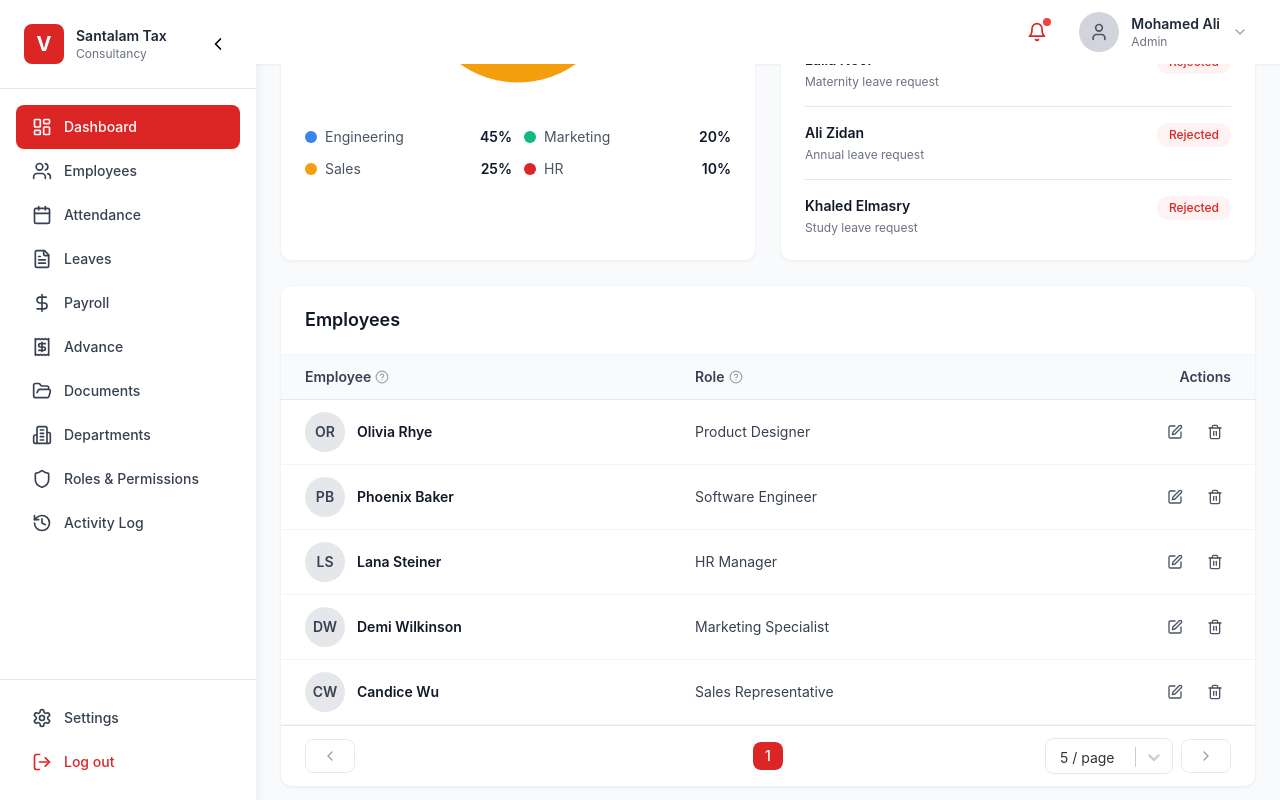
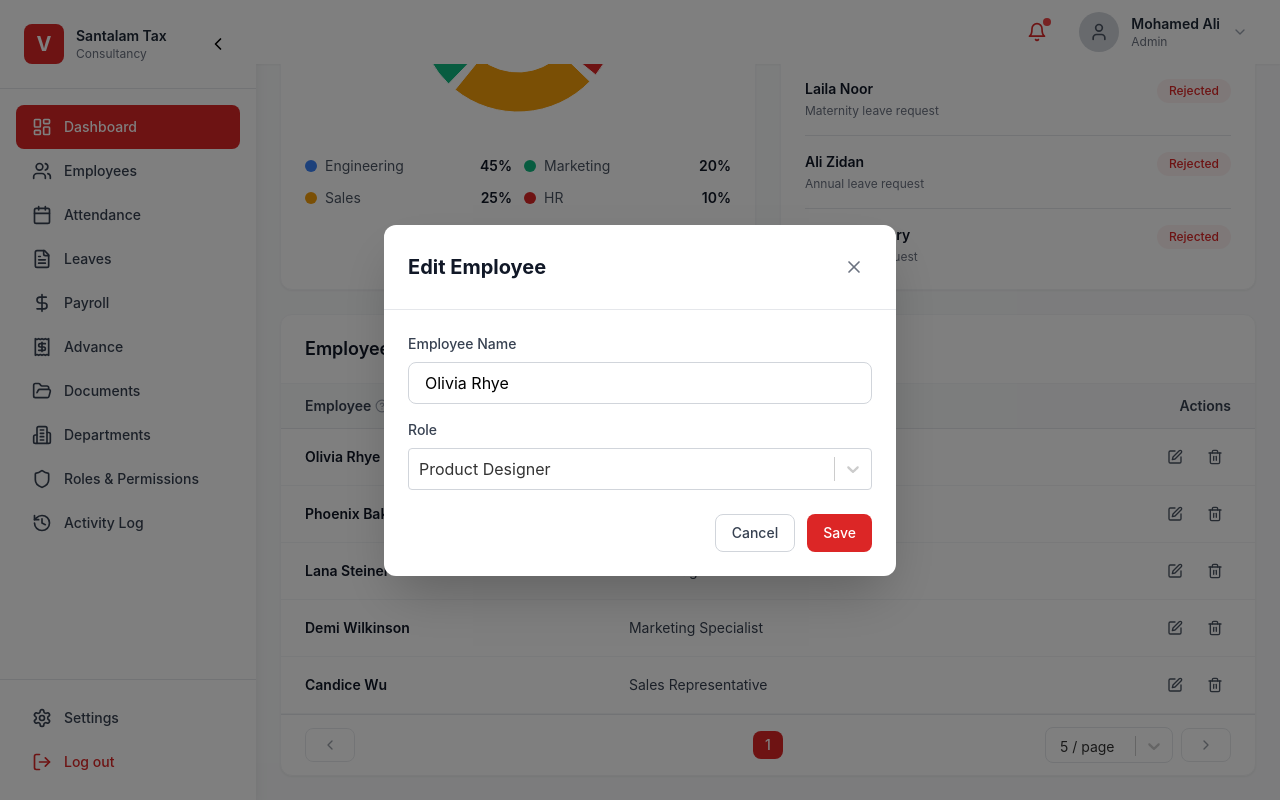
Before and after one commit to YousefSalem01/hr-tadfuq, a React (Vite) app: page / in a window 1280 px wide. Both pictures are taken after a click on the button 1175 px from the left and 432 px from the top of the page. Built offline with nearby package versions, Linux system fonts and the light colour scheme.

Commit message:
Refactor Dashboard component to enhance employee management features. Integrated delete and edit modals for employee actions, updated employee data handling, and improved pagination logic. Adjusted UI elements for better clarity and user experience.

```diff
--- a/src/Pages/Dashboard.tsx
+++ b/src/Pages/Dashboard.tsx
@@ -1,4 +1,4 @@
-import { useState, useMemo } from 'react';
+import { useCallback, useMemo, useState } from 'react';
 import { ColumnDef } from '@tanstack/react-table';
 import HrCard from '../uikit/HrCard/HrCard';
 import DepartmentChart from '../uikit/DepartmentChart';
@@ -6,13 +6,19 @@ import RecentActivities from '../uikit/RecentActivities';
 import HrTable from '../uikit/HrTable/HrTable';
 import { Users, UserCheck, Calendar, DollarSign, Edit, Trash2, HelpCircle } from 'lucide-react';
 import { mockDashboardStats, mockEmployees, Employee } from '../data/mock';
-import { getInitials } from '../utils';
+import HrConfirmationModal from '../uikit/HrConfirmationModal/HrConfirmationModal';
+import EditEmployeeDashboardModal from '../uikit/EditEmployeeDashboardModal';
 
 const Dashboard = () => {
   const [stats] = useState(mockDashboardStats);
   const [isLoading] = useState(false);
+  const [allEmployees, setAllEmployees] = useState<Employee[]>(mockEmployees);
   const [currentPage, setCurrentPage] = useState(1);
   const [pageSize, setPageSize] = useState(5);
+
+  const [isDeleteModalOpen, setIsDeleteModalOpen] = useState(false);
+  const [isEditModalOpen, setIsEditModalOpen] = useState(false);
+  const [selectedEmployee, setSelectedEmployee] = useState<Employee | null>(null);
 
   const formatCurrency = (amount: number) => {
     return new Intl.NumberFormat('en-US', {
@@ -27,8 +33,31 @@ const Dashboard = () => {
   const displayedEmployees = useMemo(() => {
     const startIndex = (currentPage - 1) * pageSize;
     const endIndex = startIndex + pageSize;
-    return mockEmployees.slice(startIndex, endIndex);
-  }, [currentPage, pageSize]);
+    return allEmployees.slice(startIndex, endIndex);
+  }, [allEmployees, currentPage, pageSize]);
+
+  const handleDeleteClick = useCallback((employee: Employee) => {
+    setSelectedEmployee(employee);
+    setIsDeleteModalOpen(true);
+  }, []);
+
+  const handleDeleteConfirm = useCallback(() => {
+    if (!selectedEmployee) return;
+
+    setAllEmployees((prev) => prev.filter((e) => e.id !== selectedEmployee.id));
+
+    // If we deleted the last row on the current page, go back one page (when possible)
+    setCurrentPage((prevPage) => {
+      const nextTotal = allEmployees.length - 1;
+      const lastValidPage = Math.max(1, Math.ceil(nextTotal / pageSize));
+      return Math.min(prevPage, lastValidPage);
+    });
+  }, [allEmployees.length, pageSize, selectedEmployee]);
+
+  const handleEditClick = useCallback((employee: Employee) => {
+    setSelectedEmployee(employee);
+    setIsEditModalOpen(true);
+  }, []);
 
   const columns = useMemo<ColumnDef<Employee>[]>(() => {
     return [
@@ -41,14 +70,7 @@ const Dashboard = () => {
           </div>
         ),
         cell: ({ row }) => (
-          <div className="flex items-center gap-3">
-            <div className="w-10 h-10 bg-gray-200 rounded-full flex items-center justify-center text-sm font-semibold text-gray-700">
-              {getInitials(row.original.name)}
-            </div>
-            <div>
-              <div className="text-sm font-semibold text-gray-900">{row.original.name}</div>
-            </div>
-          </div>
+          <div className="text-sm font-semibold text-gray-900">{row.original.name}</div>
         ),
       },
       {
@@ -64,19 +86,29 @@ const Dashboard = () => {
       {
         id: 'actions',
         header: () => <div className="w-full text-right">Actions</div>,
-        cell: () => (
+        cell: ({ row }) => (
           <div className="flex items-center justify-end gap-2">
-            <button className="p-2 hover:bg-gray-100 rounded-lg text-gray-600 hover:text-gray-900">
+            <button
+              type="button"
+              className="p-2 hover:bg-gray-100 rounded-lg text-gray-600 hover:text-gray-900"
+              aria-label="Edit employee"
+              onClick={() => handleEditClick(row.original)}
+            >
               <Edit size={16} />
             </button>
-            <button className="p-2 hover:bg-red-50 rounded-lg text-gray-600 hover:text-red-600">
+            <button
+              type="button"
+              className="p-2 hover:bg-red-50 rounded-lg text-gray-600 hover:text-red-600"
+              aria-label="Delete employee"
+              onClick={() => handleDeleteClick(row.original)}
+            >
               <Trash2 size={16} />
             </button>
           </div>
         ),
       },
     ];
-  }, []);
+  }, [handleDeleteClick, handleEditClick]);
 
   return (
     <div className="max-w-7xl mx-auto">
@@ -123,11 +155,39 @@ const Dashboard = () => {
         emptyText="No employees found"
         page={currentPage}
         pageSize={pageSize}
-        totalItems={mockEmployees.length}
+        totalItems={allEmployees.length}
         onPageChange={setCurrentPage}
         onPageSizeChange={setPageSize}
         pageSizeOptions={[5, 10, 20]}
         showControls={true}
+      />
+
+      <EditEmployeeDashboardModal
+        isOpen={isEditModalOpen}
+        employee={selectedEmployee}
+        onSave={(employeeId, updates) => {
+          setAllEmployees((prev) =>
+            prev.map((e) => (e.id === employeeId ? { ...e, ...updates } : e))
+          );
+        }}
+        onClose={() => {
+          setIsEditModalOpen(false);
+          setSelectedEmployee(null);
+        }}
+      />
+
+      <HrConfirmationModal
+        isOpen={isDeleteModalOpen}
+        onClose={() => {
+          setIsDeleteModalOpen(false);
+          setSelectedEmployee(null);
+        }}
+        onConfirm={handleDeleteConfirm}
+        title="Delete Employee"
+        message="Are you sure you want to delete"
+        itemName={selectedEmployee?.name}
+        confirmText="Delete"
+        type="danger"
       />
     </div>
   );
--- /dev/null
+++ b/src/uikit/EditEmployeeDashboardModal.tsx
@@ -0,0 +1,106 @@
+import { useEffect, useMemo, useState } from 'react';
+import { X } from 'lucide-react';
+import HrButton from './HrButton/HrButton';
+import HrInput from './HrInput/HrInput';
+import HrSelectMenu, { Option } from './HrSelectMenu/HrSelectMenu';
+import { mockEmployees, type Employee } from '../data/mock';
+
+interface EditEmployeeDashboardModalProps {
+  isOpen: boolean;
+  onClose: () => void;
+  employee: Employee | null;
+  onSave?: (employeeId: number, updates: { name: string; role: string }) => void;
+}
+
+const EditEmployeeDashboardModal = ({
+  isOpen,
+  onClose,
+  employee,
+  onSave,
+}: EditEmployeeDashboardModalProps) => {
+  const roleOptions = useMemo<Option<string>[]>(() => {
+    const roles = Array.from(new Set(mockEmployees.map((e) => e.role)));
+    return roles.map((role) => ({ value: role, label: role }));
+  }, []);
+
+  const [selectedRole, setSelectedRole] = useState<Option<string> | null>(null);
+  const [employeeName, setEmployeeName] = useState('');
+
+  useEffect(() => {
+    if (!employee) {
+      setSelectedRole(null);
+      setEmployeeName('');
+      return;
+    }
+    const initial = roleOptions.find((o) => o.value === employee.role) ?? { value: employee.role, label: employee.role };
+    setSelectedRole(initial);
+    setEmployeeName(employee.name);
+  }, [employee, roleOptions]);
+
+  if (!isOpen) return null;
+
+  return (
+    <div className="fixed inset-0 bg-black bg-opacity-50 flex items-center justify-center z-50 p-4">
+      <div className="bg-white rounded-xl shadow-2xl max-w-lg w-full overflow-hidden">
+        <div className="flex items-center justify-between p-6 border-b border-gray-200">
+          <h2 className="text-xl font-bold text-gray-900">Edit Employee</h2>
+          <button
+            type="button"
+            onClick={onClose}
+            className="p-2 hover:bg-gray-100 rounded-lg transition-colors"
+            aria-label="Close"
+          >
+            <X size={20} className="text-gray-500" />
+          </button>
+        </div>
+
+        <div className="p-6">
+          <div className="space-y-4">
+            <HrInput
+              label="Employee Name"
+              variant="text"
+              name="employeeName"
+              value={employeeName}
+              onChange={(e) => setEmployeeName((e.target as HTMLInputElement).value)}
+              placeholder="Enter employee name"
+            />
+
+            <HrSelectMenu<string>
+              name="role"
+              label="Role"
+              placeholder="Select role"
+              options={roleOptions}
+              value={selectedRole}
+              onChange={(value) => {
+                if (Array.isArray(value)) return;
+                setSelectedRole(value as Option<string> | null);
+              }}
+              isSearchable={true}
+            />
+          </div>
+
+          <div className="mt-6 flex justify-end gap-3">
+            <HrButton variant="secondary" type="button" onClick={onClose}>
+              Cancel
+            </HrButton>
+            <HrButton
+              variant="primary"
+              type="button"
+              onClick={() => {
+                if (employee && selectedRole?.value && employeeName.trim()) {
+                  onSave?.(employee.id, { name: employeeName.trim(), role: selectedRole.value });
+                }
+                onClose();
+              }}
+              disabled={!employee || !selectedRole?.value || !employeeName.trim()}
+            >
+              Save
+            </HrButton>
+          </div>
+        </div>
+      </div>
+    </div>
+  );
+};
+
+export default EditEmployeeDashboardModal;
```
